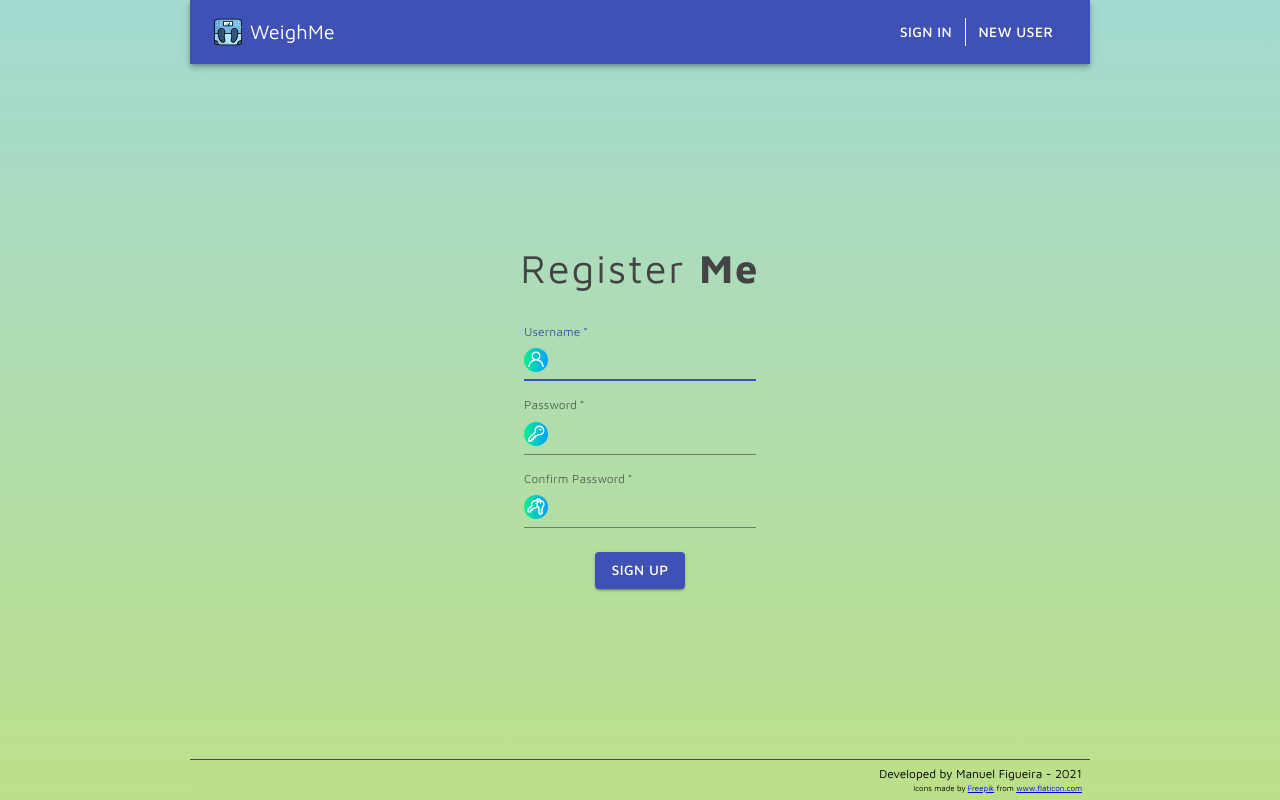
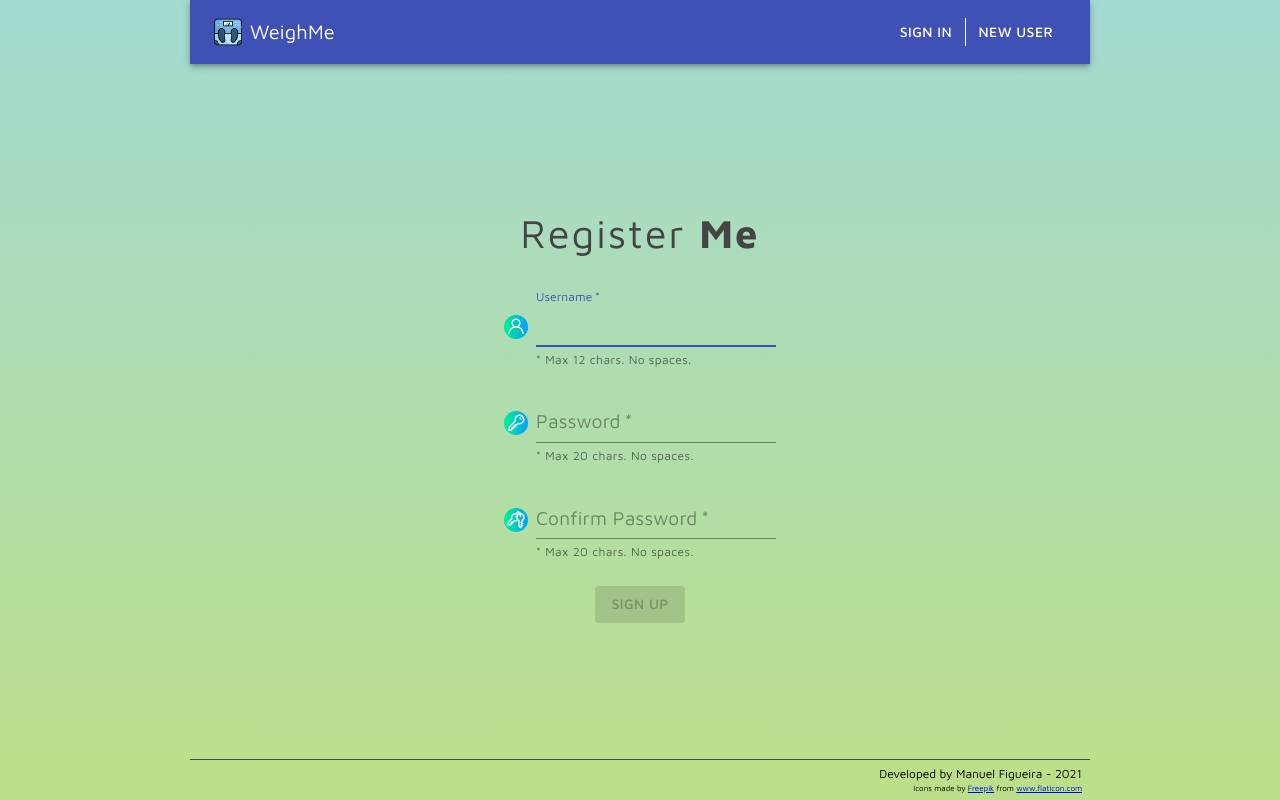
Before and after one commit to Mfigueira/weigh-me, a React (Create React App) app in the folder frontend/: page /register in a window 1280 px wide. Built offline with nearby package versions, Linux system fonts and the light colour scheme.

Commit message:
added form validations and snackbar

```diff
--- a/frontend/src/App.css
+++ b/frontend/src/App.css
@@ -7,8 +7,14 @@
 .MuiInputBase-input,
 .MuiButtonBase-root,
 .MuiTypography-root,
-.MuiDataGrid-root {
+.MuiDataGrid-root,
+.MuiFormHelperText-root,
+.MuiAlert-message {
   font-family: 'Maven Pro', sans-serif!important;
+}
+
+.MuiSnackbar-root.MuiSnackbar-anchorOriginTopCenter {
+  top: 120px;
 }
 
 html {
--- a/frontend/src/App.js
+++ b/frontend/src/App.js
@@ -11,7 +11,8 @@ import { Footer } from './components/footer/Footer';
 
 // Util
 import { getWeighings, getProfile } from './util/requests';
-import { getTabByRoute, getTokenFromStorage, removeTokenFromStorage } from './util/helpers';
+import { getTabByRoute, getTokenFromStorage, removeTokenFromStorage, setErrorMsg } from './util/helpers';
+import { CustomSnackbar } from './components/main/CustomSnackbar';
 
 function App() {
   const location = useLocation();
@@ -19,6 +20,11 @@ function App() {
   const [profile, setProfile] = useState(null);
   const [weighings, setWeighings] = useState([]);
   const [tabValue, setTabValue] = useState(() => getTabByRoute(location.pathname));
+  const [alert, setAlert] = useState({
+    open: false,
+    message: 'success',
+    severity: 'success'
+  });
 
   useEffect(() => {
     if (token) {
@@ -33,11 +39,17 @@ function App() {
         } catch (err) {
           // TODO: error message handler for all requests
           console.error(err);
+          console.error(err.message.body);
           removeTokenFromStorage();
           setToken(null);
           setProfile(null);
           setTabValue(0);
           setWeighings([]);
+          setAlert({
+            open: true,
+            message: setErrorMsg(err),
+            severity: 'error'
+          });
         }
       })();
     }
@@ -58,9 +70,16 @@ function App() {
         tabValue={tabValue}
         setTabValue={setTabValue}
       />
+      <CustomSnackbar
+        open={alert.open}
+        setAlert={setAlert}
+        message={alert.message}
+        severity={alert.severity}
+      />
       <Main
         token={token}
         setToken={setToken}
+        setAlert={setAlert}
         weighings={weighings}
         addWeighing={addWeighing}
         tabValue={tabValue}
--- a/frontend/src/assets/styles/AuthForms.css
+++ b/frontend/src/assets/styles/AuthForms.css
@@ -1,5 +1,11 @@
 .auth-form-section .MuiInputBase-input {
     font-size: 1.5rem;
-    max-width: 200px;
+    max-width: 240px;
     color: #444;
 }
+
+.MuiFormLabel-root.MuiInputLabel-root.MuiInputLabel-formControl[data-shrink='false'] {
+    top: 0.1rem;
+    font-size: 1.2rem;
+    color: rgba(0,0,0,0.4);
+}
--- a/frontend/src/assets/styles/Main.css
+++ b/frontend/src/assets/styles/Main.css
@@ -14,7 +14,7 @@ main.weighings {
     justify-content: flex-start;
 }
 
-@media (min-height: 600px) {
+@media (min-height: 650px) {
     main {
         justify-content: center;
     }
--- /dev/null
+++ b/frontend/src/components/main/CustomSnackbar.js
@@ -0,0 +1,29 @@
+import Snackbar from '@material-ui/core/Snackbar';
+import MuiAlert from '@material-ui/lab/Alert';
+
+const Alert = props => <MuiAlert elevation={6} variant='filled' {...props} />;
+
+export const CustomSnackbar = ({ open, setAlert, message, severity }) => {
+
+  const handleClose = (e, reason) => {
+    if (reason === 'clickaway') return;
+    setAlert({
+      open: false,
+      message: message,
+      severity: severity
+    });
+  };
+
+  return (
+    <Snackbar
+      open={open}
+      autoHideDuration={4000}
+      anchorOrigin={{ vertical: 'top', horizontal: 'center' }}
+      onClose={handleClose}
+    >
+      <Alert onClose={handleClose} severity={severity}>
+        {message}
+      </Alert>
+    </Snackbar>
+  );
+}
--- a/frontend/src/components/main/Main.js
+++ b/frontend/src/components/main/Main.js
@@ -5,19 +5,29 @@ import { RegisterForm } from './auth/RegisterForm';
 import { WeighingForm } from './WeighingForm';
 import { Weighings } from './Weighings';
 
-export const Main = ({ token, setToken, weighings, addWeighing, tabValue, setTabValue }) => {
+export const Main = ({ token, setToken, setAlert, weighings, addWeighing, tabValue, setTabValue }) => {
   return (
     <main className={tabValue === 1 ? 'weighings' : ''}>
       {token ?
         <Switch>
           <Route path='/' exact
             render={props => (
-              <WeighingForm {...props} token={token} addWeighing={addWeighing} setTabValue={setTabValue} />
+              <WeighingForm
+                {...props}
+                token={token}
+                setAlert={setAlert}
+                addWeighing={addWeighing}
+                setTabValue={setTabValue}
+              />
             )}
           />
           <Route path='/weighings'
             render={props => (
-              <Weighings {...props} token={token} weighings={weighings} />
+              <Weighings
+                {...props}
+                token={token}
+                weighings={weighings}
+              />
             )}
           />
           <Redirect to='/' />
@@ -26,12 +36,20 @@ export const Main = ({ token, setToken, weighings, addWeighing, tabValue, setTab
         <Switch>
           <Route path='/' exact
             render={props => (
-              <LoginForm {...props} token={token} setToken={setToken} />
+              <LoginForm
+                {...props}
+                setToken={setToken}
+                setAlert={setAlert}
+              />
             )}
           />
           <Route path='/register'
             render={props => (
-              <RegisterForm {...props} token={token} setToken={setToken} />
+              <RegisterForm
+                {...props}
+                setToken={setToken}
+                setAlert={setAlert}
+              />
             )}
           />
           <Redirect to='/' />
--- a/frontend/src/components/main/auth/LoginForm.js
+++ b/frontend/src/components/main/auth/LoginForm.js
@@ -2,13 +2,32 @@ import '../../../assets/styles/AuthForms.css';
 import user from '../../../assets/img/user.svg';
 import key from '../../../assets/img/key.svg';
 import { useState } from 'react';
-import { saveTokenInStorage } from '../../../util/helpers';
+import { isPasswordValid, isUsernameValid, saveTokenInStorage, setErrorMsg } from '../../../util/helpers';
 import { loginUser } from '../../../util/requests';
-import { TextField, InputAdornment, Button } from '@material-ui/core';
+import { TextField, Grid, Button } from '@material-ui/core';
 
-export const LoginForm = ({ setToken }) => {
+export const LoginForm = ({ setToken, setAlert }) => {
   const [username, setUsername] = useState('');
   const [password, setPassword] = useState('');
+
+  const styles = {
+    icon: {
+      width: '1.5rem',
+      margin: '0 0.5rem 0.5rem 0'
+    }
+  }
+
+  const handleUsernameChange = e => {
+    let value = e.target.value;
+    if (isUsernameValid(value))
+      setUsername(value)
+  }
+
+  const handlePasswordChange = e => {
+    let value = e.target.value;
+    if (isPasswordValid(value))
+      setPassword(value)
+  }
 
   const handleSubmit = e => {
     e.preventDefault();
@@ -16,43 +35,70 @@ export const LoginForm = ({ setToken }) => {
     loginUser(JSON.stringify(user)).then(res => {
       saveTokenInStorage(res.data.access_token);
       setToken(res.data.access_token);
+      setAlert({
+        open: true,
+        message: 'Signed in!',
+        severity: 'success'
+      });
     }).catch(err => {
       console.error(err);
+      setAlert({
+        open: true,
+        message: setErrorMsg(err),
+        severity: 'error'
+      });
     });
   }
 
   return (
     <section className='auth-form-section'>
-      <h2>Let's <p><b>Weigh Me!</b></p></h2>
+      <h2>Sign <b>Me</b> in</h2>
 
       <form onSubmit={handleSubmit}>
         <div style={{ marginBottom: '1rem' }}>
-          <TextField
-            autoFocus label="Username" autoComplete="off" required
-            value={username} onChange={e => setUsername(e.target.value)}
-            InputProps={{
-              startAdornment: (
-                <InputAdornment position="start">
-                  <img src={user} style={{ width: '1.5rem' }} alt='user' />
-                </InputAdornment>
-              ),
-            }}
-          />
+          <Grid container alignItems="flex-end">
+            <Grid item>
+              <img
+                src={user}
+                style={styles.icon}
+                alt='user'
+              />
+            </Grid>
+            <Grid item>
+              <TextField
+                label="Username"
+                autoFocus
+                autoComplete="off"
+                value={username}
+                onChange={handleUsernameChange} />
+            </Grid>
+          </Grid>
         </div>
-        <div style={{ marginBottom: '1.5rem' }}>
-          <TextField
-            type="password" label="Password" autoComplete="off" required
-            value={password} onChange={e => setPassword(e.target.value)}
-            InputProps={{
-              startAdornment: (
-                <InputAdornment position="start">
-                  <img src={key} style={{ width: '1.5rem' }} alt='password' />
-                </InputAdornment>
-              ),
-            }}
-          />
+        <div style={{ marginBottom: '2rem' }}>
+          <Grid container alignItems="flex-end">
+            <Grid item>
+              <img
+                src={key}
+                style={styles.icon}
+                alt='password'
+              />
+            </Grid>
+            <Grid item>
+              <TextField
+                type="password"
+                label="Password"
+                autoComplete="off"
+                value={password}
+                onChange={handlePasswordChange} />
+            </Grid>
+          </Grid>
         </div>
-        <Button variant="contained" color="primary" type="submit">Sign In</Button>
+        <Button
+          variant="contained" color="primary" type="submit"
+          disabled={(!username || !password)}
+        >
+          Sign In
+        </Button>
       </form>
     </section>
   )
--- a/frontend/src/components/main/auth/RegisterForm.js
+++ b/frontend/src/components/main/auth/RegisterForm.js
@@ -1,16 +1,41 @@
 import '../../../assets/styles/AuthForms.css';
 import { useState } from 'react';
-import { saveTokenInStorage } from '../../../util/helpers';
+import { isPasswordValid, isUsernameValid, saveTokenInStorage, setErrorMsg } from '../../../util/helpers';
 import { registerUser } from '../../../util/requests';
-import { TextField, InputAdornment, Button } from '@material-ui/core';
+import { TextField, Button, Grid } from '@material-ui/core';
 import user from '../../../assets/img/user.svg';
 import key from '../../../assets/img/key.svg';
 import doubleKey from '../../../assets/img/double-key.svg';
 
-export const RegisterForm = ({ setToken }) => {
+export const RegisterForm = ({ setToken, setAlert }) => {
   const [username, setUsername] = useState('');
   const [password, setPassword] = useState('');
   const [confirmation, setConfirmation] = useState('');
+
+  const styles = {
+    icon: {
+      width: '1.5rem',
+      margin: '0 0.5rem 1.8rem 0'
+    }
+  }
+
+  const handleUsernameChange = e => {
+    let value = e.target.value;
+    if (isUsernameValid(value))
+      setUsername(value);
+  }
+
+  const handlePasswordChange = e => {
+    let value = e.target.value;
+    if (isPasswordValid(value))
+      setPassword(value);
+  }
+
+  const handleConfirmationChange = e => {
+    let value = e.target.value;
+    if (isPasswordValid(value))
+      setConfirmation(value);
+  }
 
   const handleSubmit = e => {
     e.preventDefault();
@@ -18,8 +43,18 @@ export const RegisterForm = ({ setToken }) => {
     registerUser(JSON.stringify(user)).then(res => {
       saveTokenInStorage(res.data.access_token);
       setToken(res.data.access_token);
+      setAlert({
+        open: true,
+        message: 'Signed up!',
+        severity: 'success'
+      });
     }).catch(err => {
       console.error(err);
+      setAlert({
+        open: true,
+        message: setErrorMsg(err),
+        severity: 'error'
+      });
     });
   }
 
@@ -29,45 +64,74 @@ export const RegisterForm = ({ setToken }) => {
 
       <form onSubmit={handleSubmit}>
         <div style={{ marginBottom: '1rem' }}>
-          <TextField
-            autoFocus label="Username" autoComplete="off" required
-            value={username} onChange={e => setUsername(e.target.value)}
-            InputProps={{
-              startAdornment: (
-                <InputAdornment position="start">
-                  <img src={user} style={{ width: '1.5rem' }} alt='user' />
-                </InputAdornment>
-              ),
-            }}
-          />
+          <Grid container alignItems="flex-end">
+            <Grid item>
+              <img
+                src={user}
+                style={styles.icon}
+                alt='user'
+              />
+            </Grid>
+            <Grid item>
+              <TextField
+                label="Username"
+                helperText="* Max 12 chars. No spaces."
+                autoFocus
+                autoComplete="off"
+                required
+                value={username}
+                onChange={handleUsernameChange} />
+            </Grid>
+          </Grid>
         </div>
         <div style={{ marginBottom: '1rem' }}>
-          <TextField
-            type="password" label="Password" autoComplete="off" required
-            value={password} onChange={e => setPassword(e.target.value)}
-            InputProps={{
-              startAdornment: (
-                <InputAdornment position="start">
-                  <img src={key} style={{ width: '1.5rem' }} alt='password' />
-                </InputAdornment>
-              ),
-            }}
-          />
+          <Grid container alignItems="flex-end">
+            <Grid item>
+              <img
+                src={key}
+                style={styles.icon}
+                alt='password'
+              />
+            </Grid>
+            <Grid item>
+              <TextField
+                type="password"
+                label="Password"
+                helperText="* Max 20 chars. No spaces."
+                autoComplete="off"
+                required
+                value={password}
+                onChange={handlePasswordChange} />
+            </Grid>
+          </Grid>
         </div>
         <div style={{ marginBottom: '1.5rem' }}>
-          <TextField
-            type="password" label="Confirm Password" autoComplete="off" required
-            value={confirmation} onChange={e => setConfirmation(e.target.value)}
-            InputProps={{
-              startAdornment: (
-                <InputAdornment position="start">
-                  <img src={doubleKey} style={{ width: '1.5rem' }} alt='confirm' />
-                </InputAdornment>
-              ),
-            }}
-          />
+          <Grid container alignItems="flex-end">
+            <Grid item>
+              <img
+                src={doubleKey}
+                style={styles.icon}
+                alt='confirm'
+              />
+            </Grid>
+            <Grid item>
+              <TextField
+                type="password"
+                label="Confirm Password"
+                helperText="* Max 20 chars. No spaces."
+                autoComplete="off"
+                required
+                value={confirmation}
+                onChange={handleConfirmationChange} />
+            </Grid>
+          </Grid>
         </div>
-        <Button variant="contained" color="primary" type="submit">Sign Up</Button>
+        <Button
+          variant="contained" color="primary" type="submit"
+          disabled={(!username || !password || !confirmation)}
+        >
+          Sign Up
+        </Button>
       </form>
     </section>
   )
--- a/frontend/src/util/helpers.js
+++ b/frontend/src/util/helpers.js
@@ -32,7 +32,8 @@ export const extractSecsFromTime = t => {
   return io === lio ? t : t.substring(0, t.lastIndexOf(':'));
 }
 
-export const monthNames = ['January', 'February', 'March', 'April', 'May', 'June',
+export const monthNames = [
+  'January', 'February', 'March', 'April', 'May', 'June',
   'July', 'August', 'September', 'October', 'November', 'December'
 ];
 
@@ -41,8 +42,23 @@ export const getMonthFromDate = date => {
   return monthNames[d.getMonth()];
 }
 
+export const isUsernameValid = username => /^[\S]{0,12}$/.test(username);
+
+export const isPasswordValid = password => /^[\S]{0,20}$/.test(password);
+
+export const isWeightValid = weight => /^[0-9]{0,3}([.]{1}[0-9]{0,2}){0,1}$/.test(weight);
+
 export const saveTokenInStorage = token => localStorage.setItem('token', token);
 
 export const getTokenFromStorage = () => localStorage.getItem('token');
 
 export const removeTokenFromStorage = () => localStorage.removeItem('token');
+
+export const setErrorMsg = err => {
+  let message = 'An error has occurred. Please try again later.';
+  try {
+    message = err.response.data.msg;
+  } finally {
+    return message;
+  }
+}
```
Also changed, not shown: frontend/src/components/main/WeighingForm.js (+35 -8 lines), 2 other files (tests, documents, lock files or other folders).
